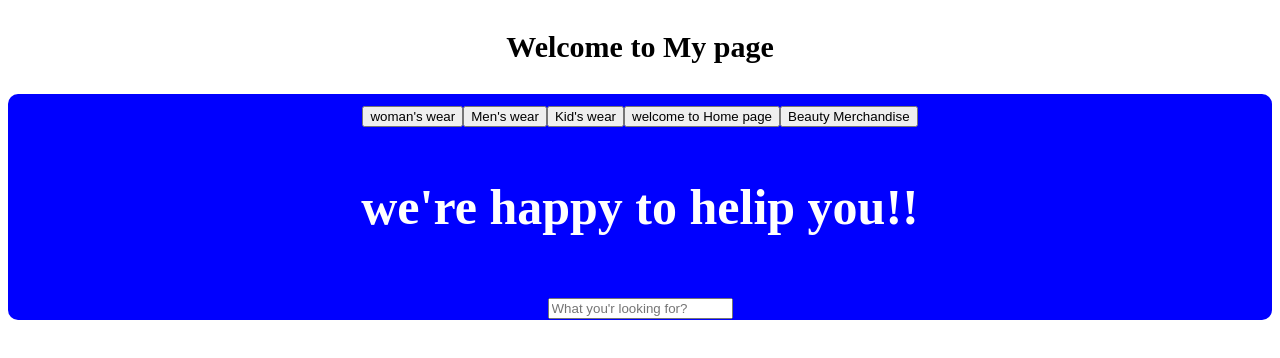
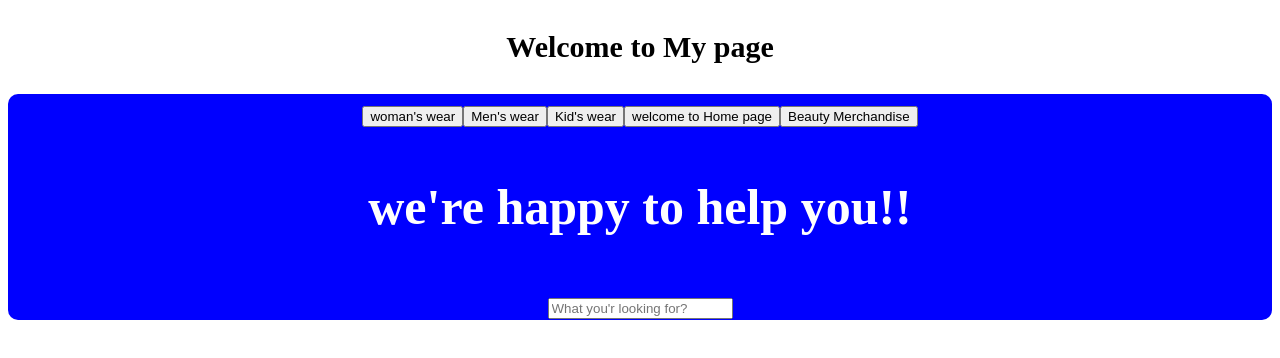
Before and after one commit to Reddy0724/my-app, a React (Create React App) app: page / in a window 1280 px wide. Shown: the top 358 px of the page. Built offline with nearby package versions, Linux system fonts and the light colour scheme.

Commit message:
fixed text

```diff
--- a/src/App.js
+++ b/src/App.js
@@ -19,7 +19,7 @@ function Button(){
       <button>
         Beauty Merchandise
       </button>
-      <p className="para">we're happy to helip you!!</p>
+      <p className="para">we're happy to help you!!</p>
 
 
       </div>
```
